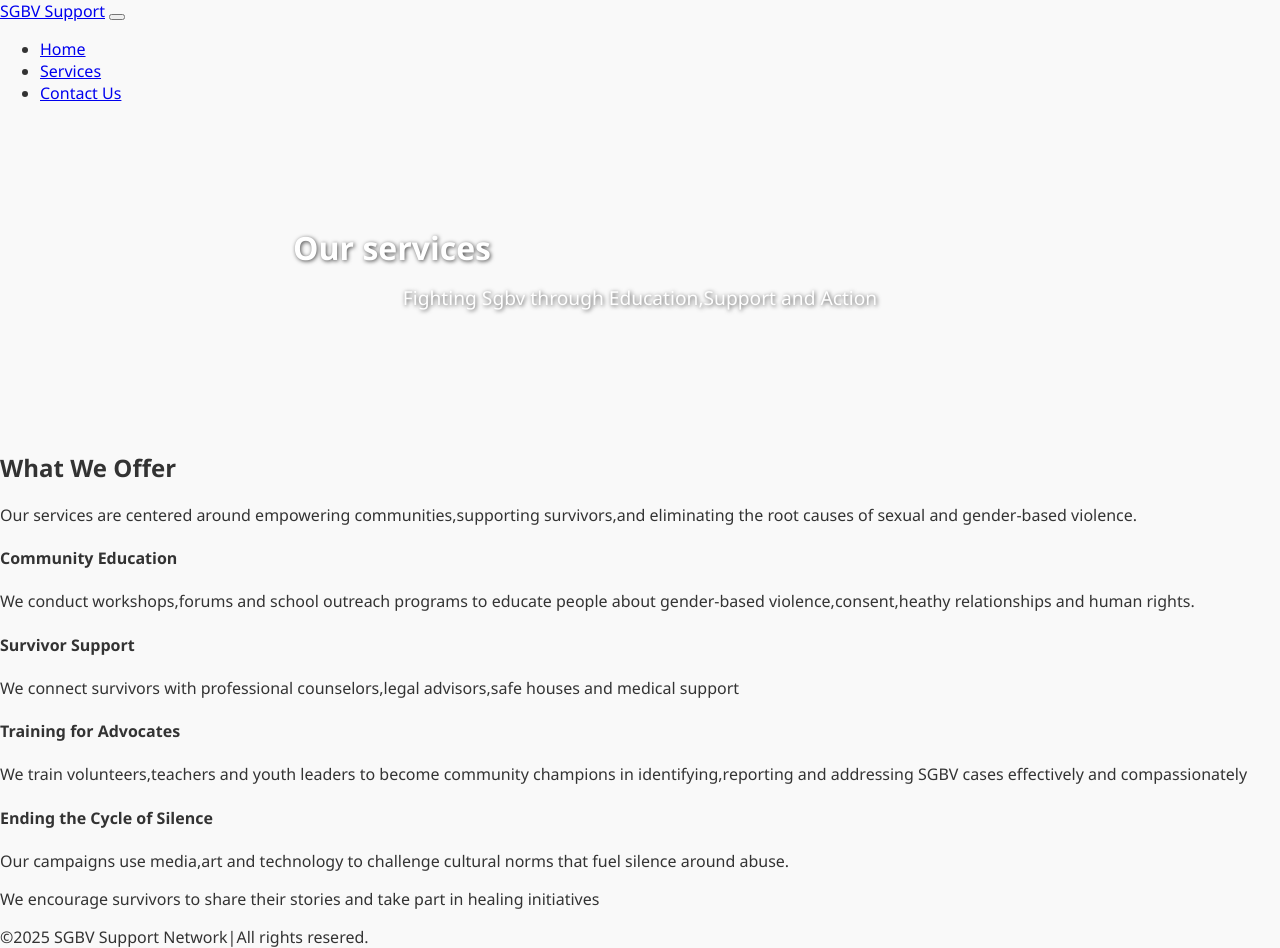
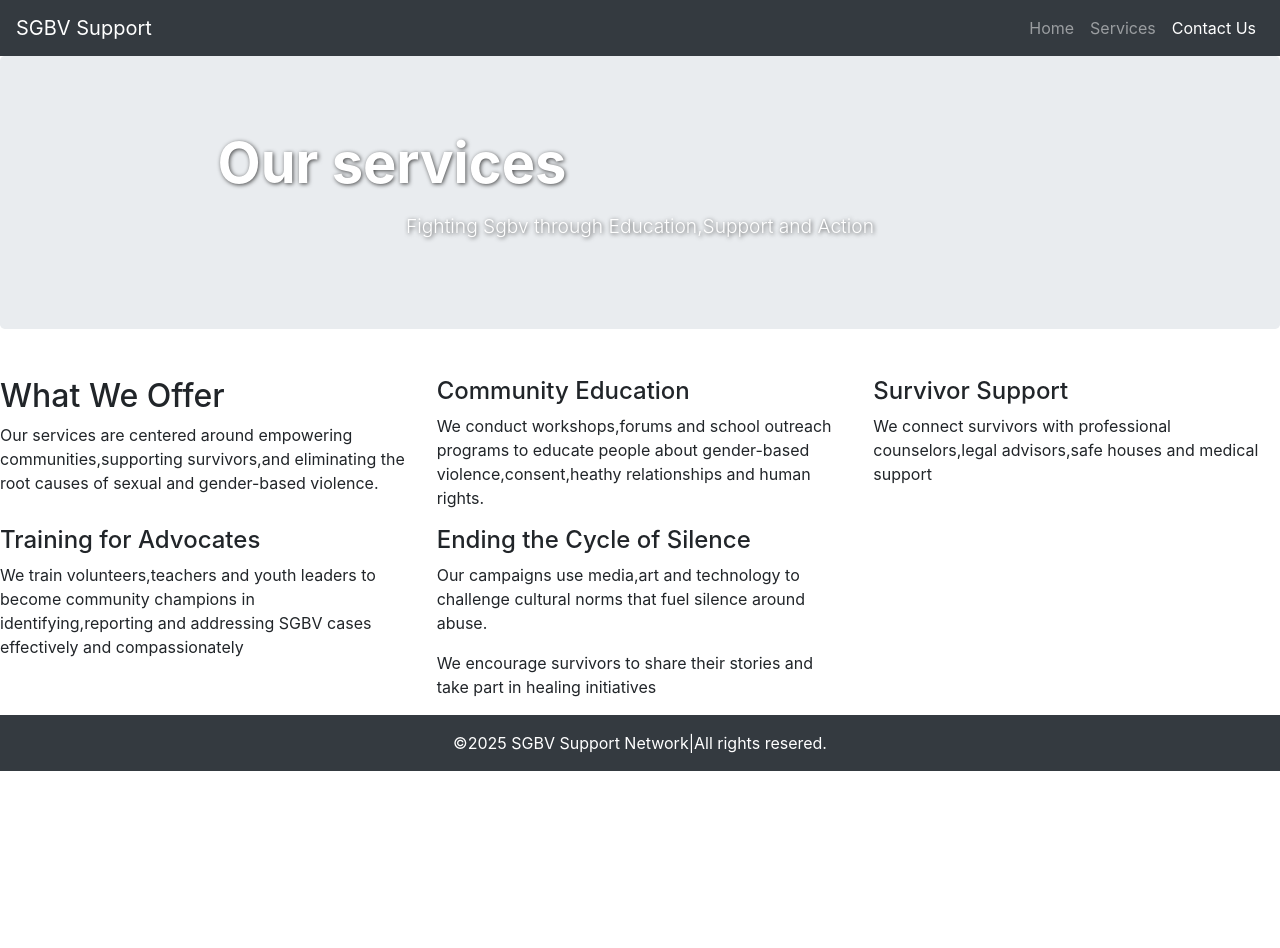
Before and after one commit to turirandy/gbv, a plain HTML site: page service.html in a window 1280 px wide. After the commit the page ends 800 px from the top, so only its background shows below. Drawn offline with nearby package versions, Linux system fonts and the light colour scheme.

Commit message:
Update service.html

```diff
--- a/service.html
+++ b/service.html
@@ -6,12 +6,10 @@
     <meta name="viewport" content="width=device-width, initial-scale=1.0">
     <link rel="stylesheet" href="style.css">
     <link rel="stylesheet" href="service.css">
-    <link rel="stylesheet" href="service.html"
     <link rel="stylesheet" href="https://stackpath.bootstrapcdn.com/bootstrap/4.3.1/css/bootstrap.min.css" integrity="sha384-ggOyR0iXCbMQv3Xipma34MD+dH/1fQ784/j6cY/iJTQUOhcWr7x9JvoRxT2MZw1T" crossorigin="anonymous">
 </head>
 <body>
-    <!--Navbar-->
-    <nav class="navbar navbar-expand-lg navbar-dark bg-dark">
+   <nav class="navbar navbar-expand-lg navbar-dark bg-dark">
         <a class="navbar-brand" href="index.html">SGBV Support</a>
         <button class="navbar-toggler" type="button" data-toggle="collapse" data-target="#navbarNav">
             <span class="navbar-toggler-icon"></span>
@@ -19,8 +17,8 @@
         <div class="collapse navbar-collapse" id="navbarNav">
             <ul class="navbar-nav ml-auto">
                 <li class="nav-item"><a class="nav-link" href="index.html">Home</a></li>
-                <li class="nav-item active"><a class="nav-link" href="service.html">Services</a></li>
-                <li class="nav-item "><a class="nav-link" href="contact.html">Contact Us</a></li>
+                <li class="nav-item "><a class="nav-link" href="service.html">Services</a></li>
+                <li class="nav-item active"><a class="nav-link" href="contact.html">Contact Us</a></li>
             </ul>
         </div>
     </nav>
```
